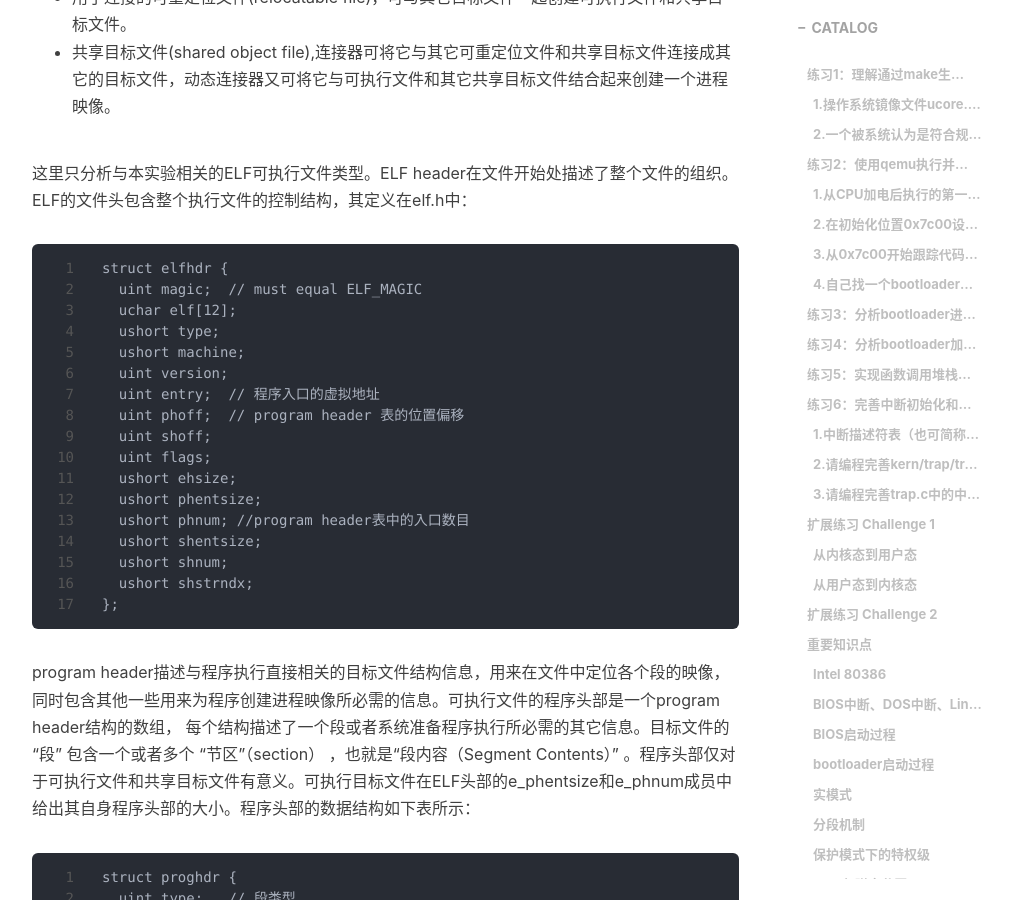
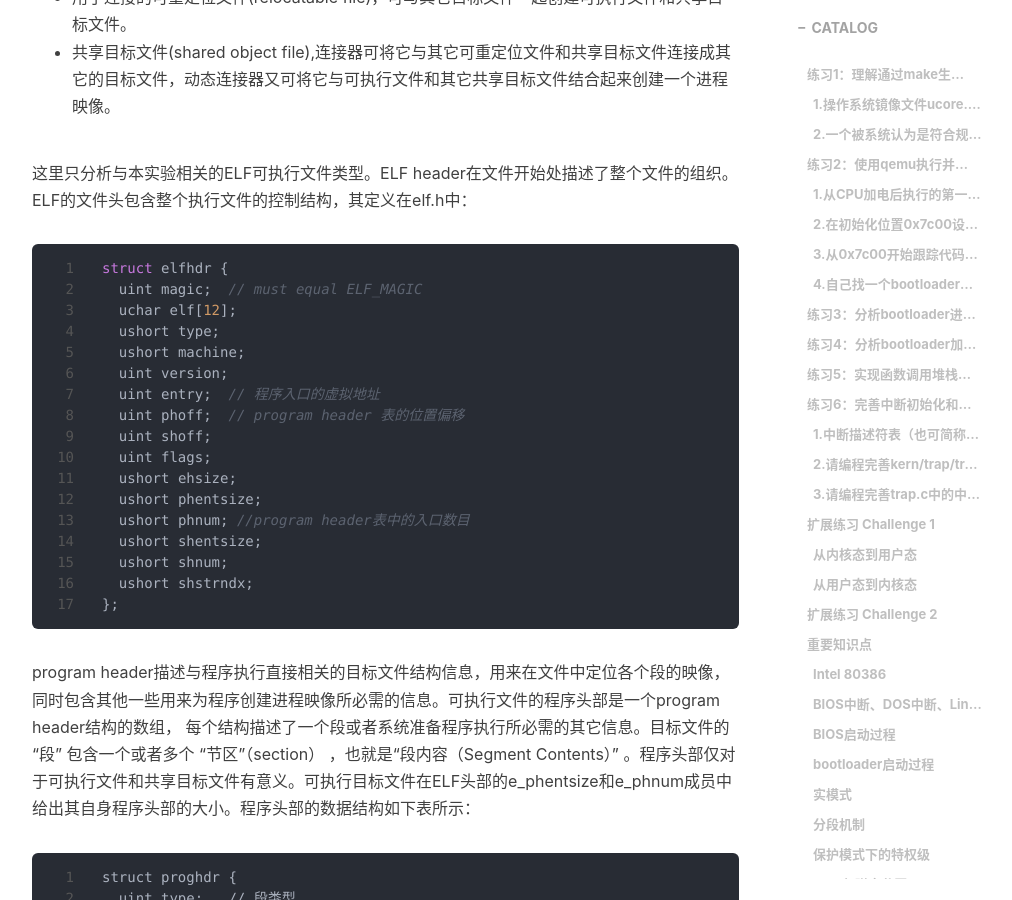
Before and after one commit to tjbnbb/tjbnbb.github.io, a Jekyll site: the page built from _posts/2021-11-22-lab-blog.md, in a window 1280 px wide and 900 px high, scrolled down 43415 px. Shown: the whole window, without its empty margins (233-1245 px from the left). Built offline with Jekyll 4.4.1, drawn with Linux system fonts in a browser that asks for light colours; nearby versions of some CDN libraries; comment, search, counter and statistics services are not loaded.

Commit message:
update blog

````diff
--- a/_posts/2021-11-22-lab-blog.md
+++ b/_posts/2021-11-22-lab-blog.md
@@ -31,7 +31,7 @@ tags:
 
 输入 `make` 看不到具体做了什么，先输入 `make clean` 后输入 `make "V="` 来观察 `make` 具体执行了哪些命令：
 
-```sh
+```shell
 tjb@tjb-VirtualBox:~/study/os/os_kernel_lab/labcodes/lab1$ make "V="
 + cc kern/init/init.c
 gcc -Ikern/init/ -march=i686 -fno-builtin -fno-PIC -Wall -ggdb -m32 -gstabs -nostdinc  -fno-stack-protector -Ilibs/ -Ikern/debug/ -Ikern/driver/ -Ikern/trap/ -Ikern/mm/ -c kern/init/init.c -o obj/kern/init/init.o
@@ -99,7 +99,7 @@ $(call create_target,bootblock)
 
 执行的命令具体为：
 
-```sh
+```shell
 + cc boot/bootasm.S
 gcc -Iboot/ -march=i686 -fno-builtin -fno-PIC -Wall -ggdb -m32 -gstabs -nostdinc  -fno-stack-protector -Ilibs/ -Os -nostdinc -c boot/bootasm.S -o obj/boot/bootasm.o
 + cc boot/bootmain.c
@@ -134,7 +134,7 @@ $(call create_target,kernel)
 
 执行的命令具体为：
 
-```sh
+```shell
 + cc kern/init/init.c
 gcc -Ikern/init/ -march=i686 -fno-builtin -fno-PIC -Wall -ggdb -m32 -gstabs -nostdinc  -fno-stack-protector -Ilibs/ -Ikern/debug/ -Ikern/driver/ -Ikern/trap/ -Ikern/mm/ -c kern/init/init.c -o obj/kern/init/init.o
 kern/init/init.c:95:1: warning: ‘lab1_switch_test’ defined but not used [-Wunused-function]
@@ -1408,7 +1408,7 @@ ELF(Executable and linking format)文件格式是Linux系统下的一种常用
 
 这里只分析与本实验相关的ELF可执行文件类型。ELF header在文件开始处描述了整个文件的组织。ELF的文件头包含整个执行文件的控制结构，其定义在elf.h中：
 
-```
+```c
 struct elfhdr {
   uint magic;  // must equal ELF_MAGIC
   uchar elf[12];
````
